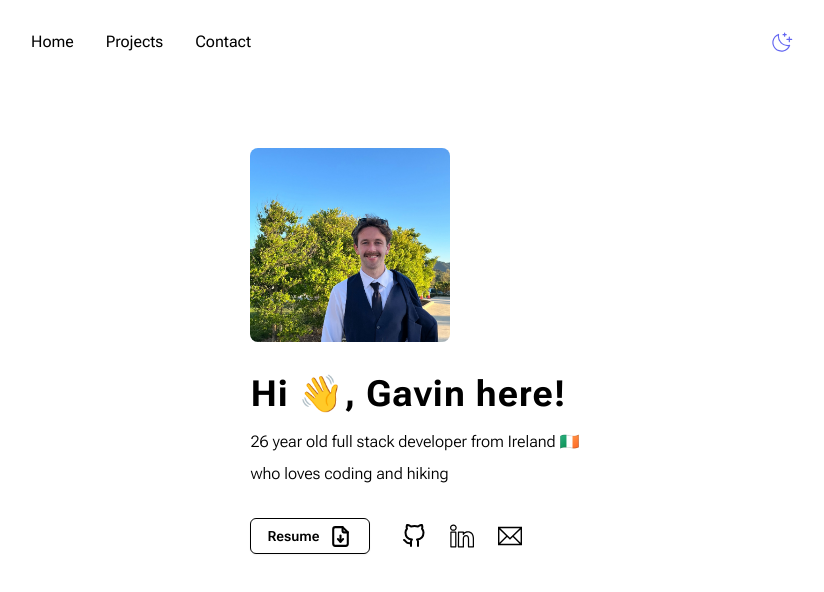
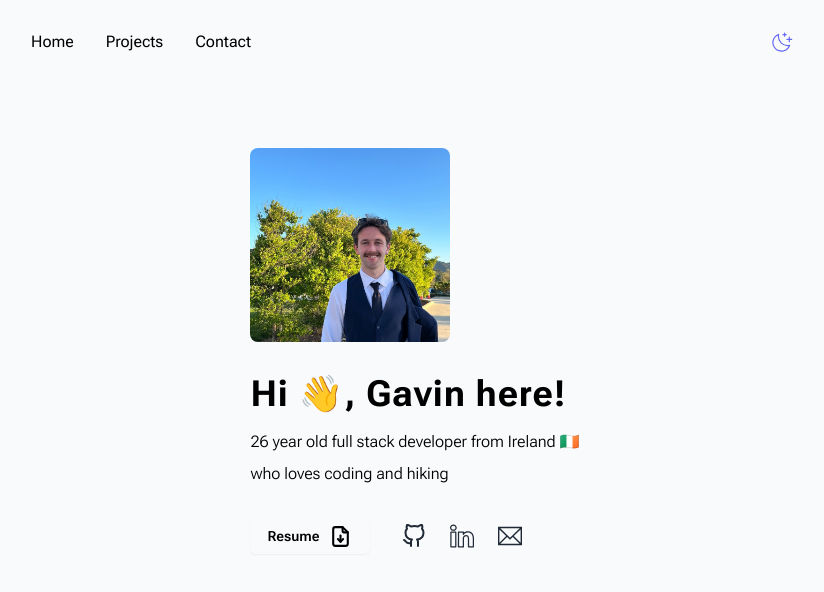
Before and after one commit to GavPri/gavprior, a Next.js app: page / in a window 1280 px wide. Shown: the top 592 px of the page, without its empty margins (225-1049 px from the left). Built offline with nearby package versions, Linux system fonts and the light colour scheme.

Commit message:
adjust light lass

```diff
--- a/app/globals.css
+++ b/app/globals.css
@@ -37,36 +37,36 @@
 
 
 .light {
-  --background: 210 20% 98%;
-  --foreground: 224 71.4% 4.1%;
-  --card: 210 20% 98%;
-  --card-foreground: 224 71.4% 4.1%;
-  --popover: 210 20% 98%;
-  --popover-foreground: 224 71.4% 4.1%;
+  --background: hsl(210 20% 98%);
+  --foreground: hsl(224 71.4% .1%);
+  --card: hsl(210 20% 98%);
+  --card-foreground: hsl(224 71.4% .1%);
+  --popover: hsl(210 20% 98%);
+  --popover-foreground: hsl(224 71.4% .1%);
 
-  --primary: 220.9 39.3% 11%;
-  --primary-foreground: 210 20% 98%;
-  --secondary: 210 20% 98%;
-  --secondary-foreground: 215 27.9% 16.9%;
+  --primary: hsl(220.9 39.3% 11%);
+  --primary-foreground: hsl(210 20% 98%);
+  --secondary: hsl(210 20% 98%);
+  --secondary-foreground: hsl(215 27.9% 16.9%);
 
-  --muted: 217.9 10.6% 64.9%;
-  --muted-foreground: 215 27.9% 16.9%;
-  --accent: 210 20% 98%;
-  --accent-foreground: 215 27.9% 16.9%;
+  --muted: hsl(217.9 10.6% 64.9%);
+  --muted-foreground: hsl(215 27.9% 16.9%);
+  --accent: hsl(210 20% 98%);
+  --accent-foreground: hsl(215 27.9% 16.9%);
 
-  --destructive: 210 20% 98%;
-  --destructive-foreground: 0 62.8% 30.6%;
+  --destructive: hsl(210 20% 98%);
+  --destructive-foreground: hsl(0 62.8% 30.6%);
 
-  --border: 210 20% 98%;
-  --input: 210 20% 98%;
+  --border: hsl(210 20% 98%);
+  --input: hsl(210 20% 98%);
 
-  --ring: 224 71.4% 4.1%;
+  --ring: hsl(224 71.4% 4.1%);
 
-  --chart-1: 220 70% 50%;
-  --chart-2: 160 60% 45%;
-  --chart-3: 30 80% 55%;
-  --chart-4: 280 65% 60%;
-  --chart-5: 340 75% 55%;
+  --chart-1: hsl(220 70% 50%);
+  --chart-2: hsl(160 60% 45%);
+  --chart-3: hsl(30 80% 55%);
+  --chart-4: hsl(280 65% 60%);
+  --chart-5: hsl(340 75% 55%);
 
   --sh-class: #4c97f8;
   --sh-identifier: #000;
```
